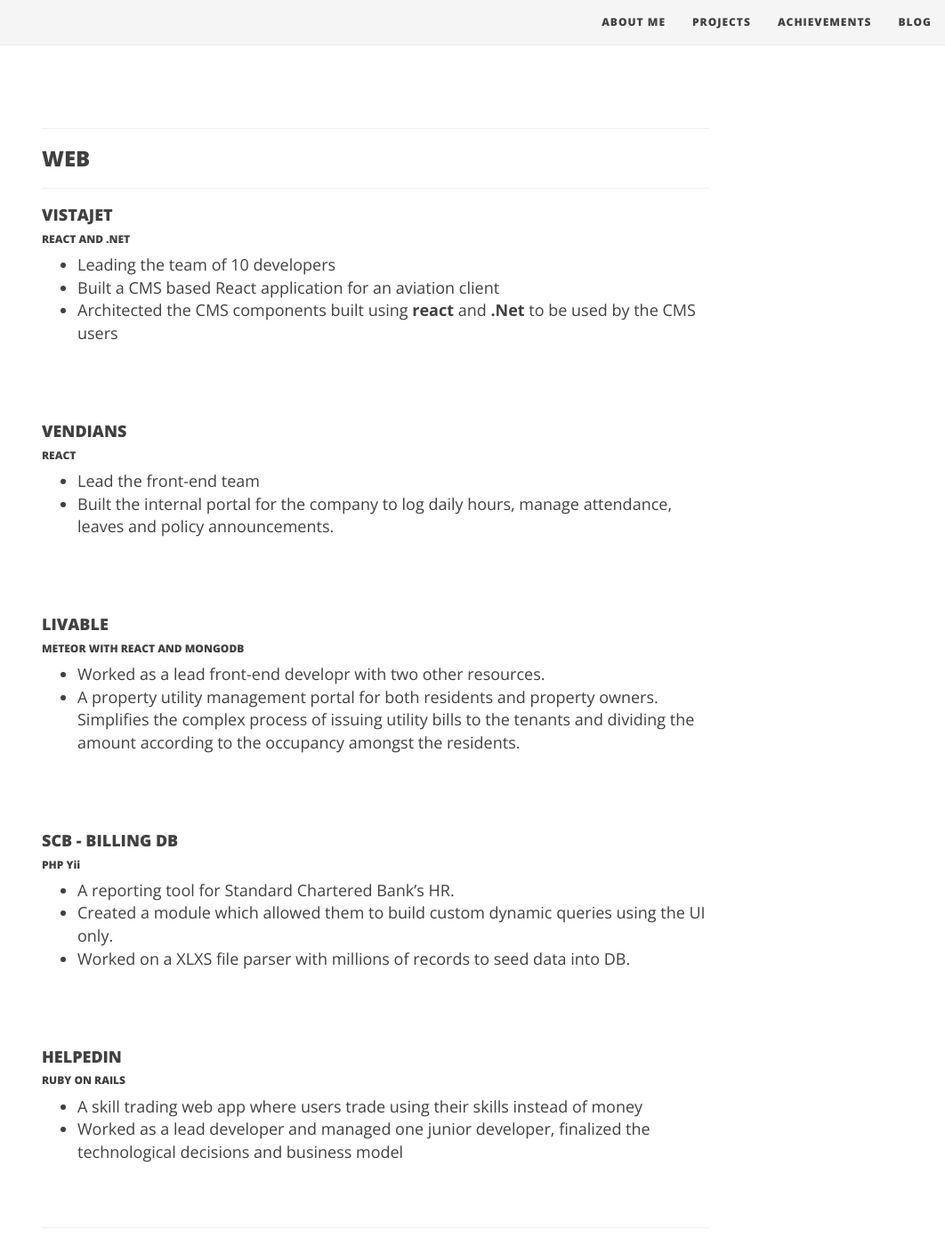
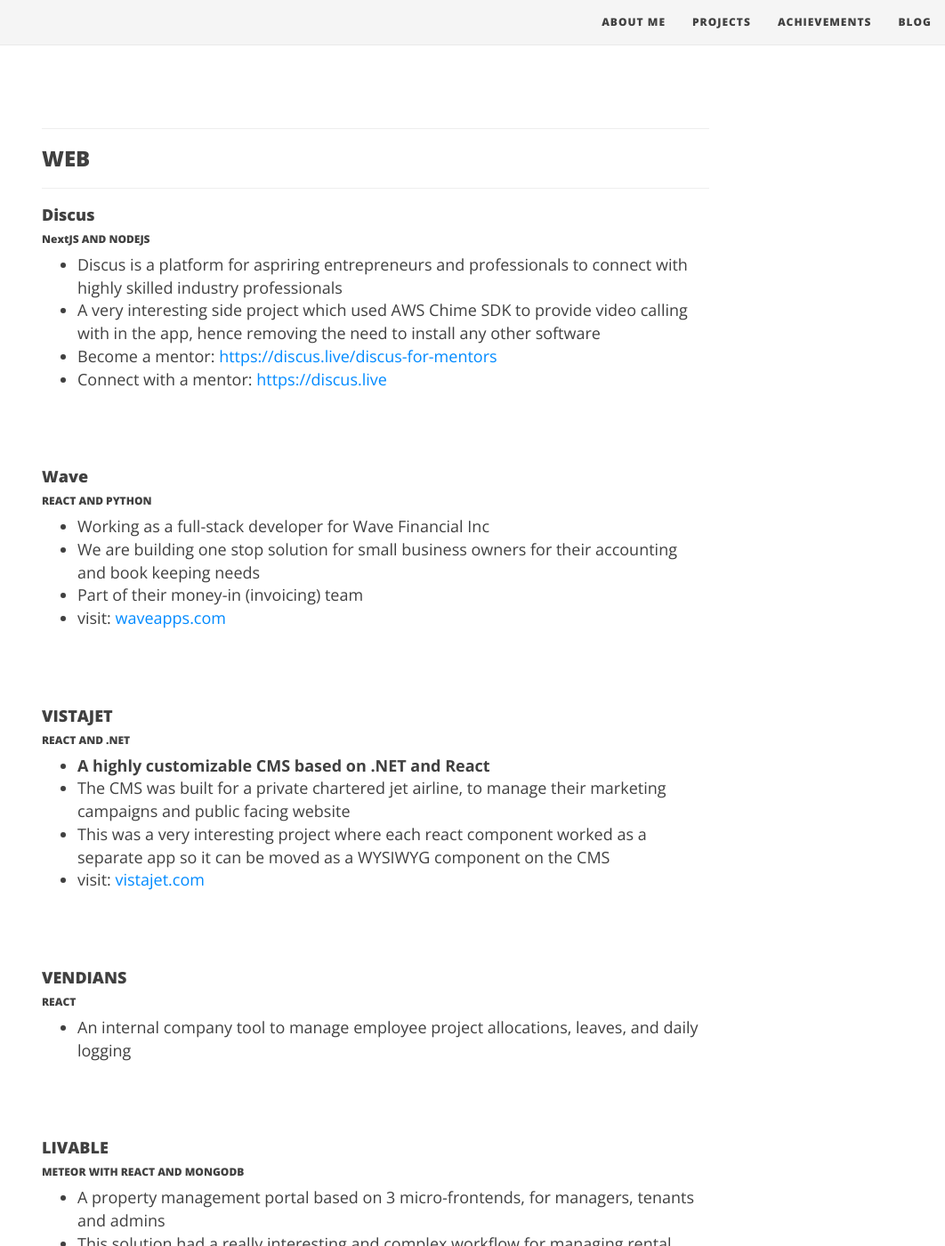
Before and after one commit to mdanishs/mdanishs.github.io, a Jekyll site: the page built from projects.md, in a window 1280 px wide and 1400 px high, scrolled down 245 px. Shown: the whole window at 89% size, without its empty margins (218-1280 px from the left). Built offline with Jekyll 4.4.1, drawn with Linux system fonts in a browser that asks for light colours; nearby versions of some CDN libraries; some of the changed text lies outside the part shown.

Commit message:
Add projects

```diff
--- a/_config.yml
+++ b/_config.yml
@@ -14,7 +14,7 @@
 # Of course don't forget to change the username and projectname to YOUR username and project
 
 # Name of website
-title: M Danish Siddiqui
+title: Mohammad Danish Siddiqui
 
 # Short description of your site
 description: Portfolio and work samples of my career being a software engineer and a data scientist.
@@ -67,7 +67,7 @@
 # Change all these values or delete the ones you don't want.
 # Important: you must keep the "name" parameter, everything else you can remove
 author:
-  name: M Danish Siddiqui
+  name: Mohammad Danish Siddiqui
 
 # Select your active Social Network Links.
 # Uncomment the links you want to show in the footer and add your information to each link.
--- a/blogs.html
+++ b/blogs.html
@@ -1,6 +1,6 @@
 ---
 layout: page
-title: M Danish Siddiqui
+title: Mohammad Danish Siddiqui
 subtitle: A software engineer by career, an aspiring data scientist by education, a game developer by passion.
 use-site-title: true
 ---
--- a/projects.md
+++ b/projects.md
@@ -8,23 +8,41 @@
 ----
 ### WEB
 ----
+#### Discus
+###### NextJS AND NODEJS
+- Discus is a platform for aspriring entrepreneurs and professionals to connect with highly skilled industry professionals
+- A very interesting side project which used AWS Chime SDK to provide video calling with in the app, hence removing the need to install any other software
+- Become a mentor: <a href="https://discus.live/discus-for-mentors">https://discus.live/discus-for-mentors</a>
+- Connect with a mentor: <a href="https://discus.live">https://discus.live</a>
+
+<br/>
+#### Wave
+###### REACT AND PYTHON
+- Working as a full-stack developer for Wave Financial Inc
+- We are building one stop solution for small business owners for their accounting and book keeping needs
+- Part of their money-in (invoicing) team
+- visit: <a href="https://waveapps.com/" target="_blank">waveapps.com</a>
+
+<br/>
 #### VISTAJET
 ###### REACT AND .NET
-- Leading the team of 10 developers
-- Built a CMS based React application for an aviation client
-- Architected the CMS components built using **react** and **.Net** to be used by the CMS users
+- **A highly customizable CMS based on .NET and React**
+- The CMS was built for a private chartered jet airline, to manage their marketing campaigns and public facing website
+- This was a very interesting project where each react component worked as a separate app so it can be moved as a WYSIWYG component on the CMS
+- visit: <a href="https://vistajet.com/" target="_blank">vistajet.com</a>
 
 <br/>
 #### VENDIANS
 ###### REACT
-- Lead the front-end team
-- Built the internal portal for the company to log daily hours, manage attendance, leaves and policy announcements.
+- An internal company tool to manage employee project allocations, leaves, and daily logging
 
 <br/>
 #### LIVABLE
 ###### METEOR WITH REACT AND MONGODB
-- Worked as a lead front-end developr with two other resources.
-- A property utility management portal for both residents and property owners. Simplifies the complex process of issuing utility bills to the tenants and dividing the amount according to the occupancy amongst the residents.
+- A property management portal based on 3 micro-frontends, for managers, tenants and admins
+- This solution had a really interesting and complex workflow for managing rental properties and allowing tenants to pay online.
+- Managers could customize the listings by adding amenities and utilities and automating the receiving of payments
+- visit: - visit: <a href="https://livable.com/" target="_blank">livable.com</a>
 
 <br/>
 #### SCB - BILLING DB
@@ -33,13 +51,6 @@
 - Created a module which allowed them to build custom dynamic queries using the UI only.
 - Worked on a XLXS file parser with millions of records to seed data into DB.
 
-<br/>
-#### HELPEDIN
-###### RUBY ON RAILS
-- A skill trading web app where users trade using their skills instead of money
-- Worked as a lead developer and managed one junior developer, finalized the technological decisions and business model
-<br/>
-<br/>
 <br/>
 
 ----
@@ -62,8 +73,7 @@
 ###### ANDROID
 - App that crowd sourced reporting environmental problems and their verification
 - Implemented the api and the client along with the web reports
-<br/>
-<br/>
+
 <br/>
 
 ----
@@ -80,6 +90,7 @@
 ###### UNITY 3D
 - Developed modules for achievement system and in-game store
 - Played a major part in incorporating post production features, bug fixing and animations
+- Visit on <a href="https://www.amazon.ca/Dollys-Bookworm-FREE-Book-Lovers-Puzzle/dp/B00R6X6A2G">Amazon</a>
 
 <br/>
 #### BATTLEGROUND THE ELECTION GAME
@@ -87,14 +98,14 @@
 - Revamped the complete game which was developed on Cocos2D for iOS
 - Updated the AI so that computer could play more efficiently on single player mode
 - Added and improved animations to make game more engaging and appealing
+- Visit <a href="https://apptopia.com/ios/app/573144583/about">Battleground</a>
 
 <br/>
 #### FRUIT FILCH
 ###### JAVA LIBGDX
 - Worked as an indie developer with team of three people to implement the product idea
 - Played key role in creating the art and assets of the game and taking the gameplay and design decisions
-<br/>
-<br/>
+
 <br/>
 
 ----
```
